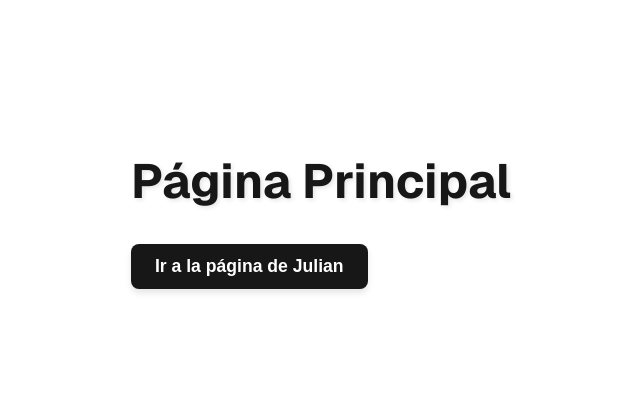
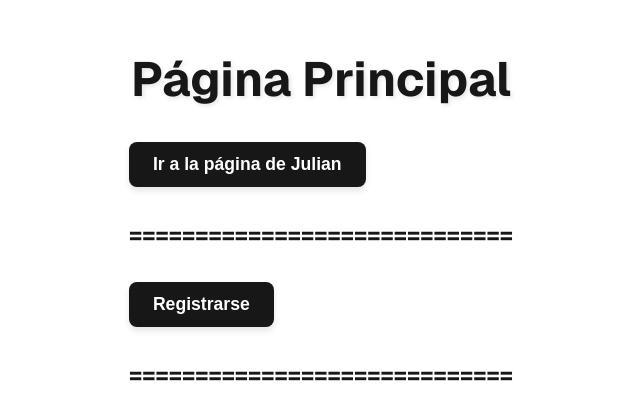
Before and after one commit to psalamanca/react_homework, a Next.js app: page / in a window 1280 px wide. Shown: the part 181-600 px from the top of the page, without its empty margins (319-959 px from the left). Built offline with nearby package versions, Linux system fonts and the light colour scheme.

Commit message:
Boton de registrar y cowsay agregado

```diff
--- /dev/null
+++ b/src/app/grijalba/components/Button.jsx
@@ -0,0 +1,7 @@
+import styles from "../../page.module.css";
+
+function BtnRegister() {
+  return <button className={styles.button}>Registrarse</button>;
+}
+
+export default BtnRegister;
--- a/src/app/page.js
+++ b/src/app/page.js
@@ -1,5 +1,6 @@
 import Link from "next/link";
 import styles from "./page.module.css";
+import BtnRegister from "./grijalba/components/Button";
 
 export default function Home() {
   return (
@@ -9,6 +10,11 @@ export default function Home() {
         <Link href="/julian">
           <button className={styles.button}>Ir a la página de Julian</button>
         </Link>
+        <h2>=============================</h2>
+        <Link href="https://www.facebook.com/reg/?locale=es_ES">
+          <BtnRegister />
+        </Link>
+        <h2>=============================</h2>
       </main>
     </div>
   );
```
